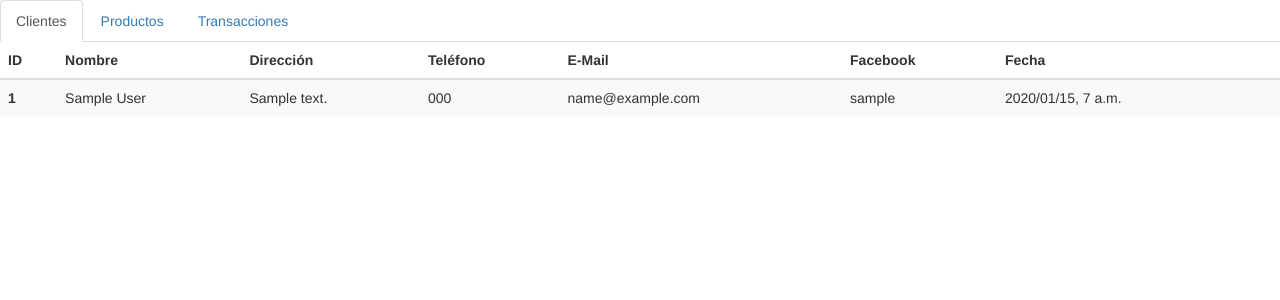
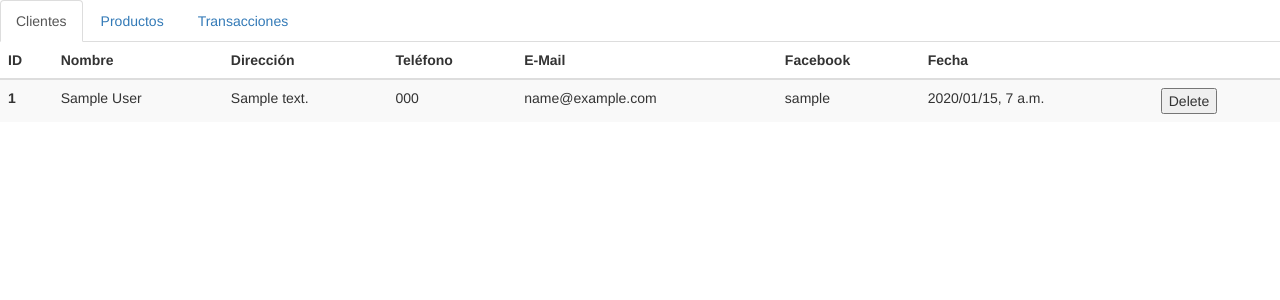
Before and after one commit to BelCattaneo/alf_db, a Django app: page /customers/ in a window 1280 px wide. Shown: the top 300 px of the page. Run offline with Django 3.2, Linux system fonts and the light colour scheme; tables that the repository leaves empty hold one stand-in row (values such as "Sample post"); some libraries are stand-ins or nearby versions.

Commit message:
Implementing customers delete.

```diff
--- a/alf_db/templates/alf_db/customers.html
+++ b/alf_db/templates/alf_db/customers.html
@@ -25,7 +25,12 @@
             <td>{{ customer.email }}</td>
             <td>{{ customer.facebook_username }}</td>
             <td>{{ customer.date_added|date }}, {{ customer.date_added|time }}</td>
-            <td></td>
+            <td>
+              <form action="{% url 'alf_db:delete_customer' customer.id %}" method="POST">
+                {% csrf_token %}
+                <input type="submit" value="Delete">
+              </form>
+            </td>
           </tr>
         {% empty %}
           <li>No hay clientes agregados aún.</li>
--- a/alf_db/urls.py
+++ b/alf_db/urls.py
@@ -5,8 +5,10 @@ from django.conf.urls import url
 from . import views
 
 urlpatterns = [
-    # Index Page
+    # Index page
     url(r'^$', views.index, name='index'),
     # Customers page
     url(r'^customers/$', views.customers, name='customers'),
+    # Delete customer
+    url(r'^customers/delete/(?P<customer_id>\d+)/$', views.delete_customer, name='delete_customer')
 ]
--- a/alf_db/views.py
+++ b/alf_db/views.py
@@ -1,5 +1,5 @@
 from django.shortcuts import render, redirect
-from django.http import HttpResponse
+from django.http import HttpResponse, Http404
 
 from .models import Customer
 
@@ -14,6 +14,11 @@ def customers(request):
     context = {'customers': customers}
     return render(request, 'alf_db/customers.html', context)
 
-def delete_customer(request):
+def delete_customer(request, customer_id):
     '''Deletes a customer'''
-    return redirect('customers')
+    if request.method != "POST":
+        raise Http404
+    else:
+        customer = Customer.objects.get(id=customer_id)
+        customer.delete()
+    return redirect('/customers')
```
